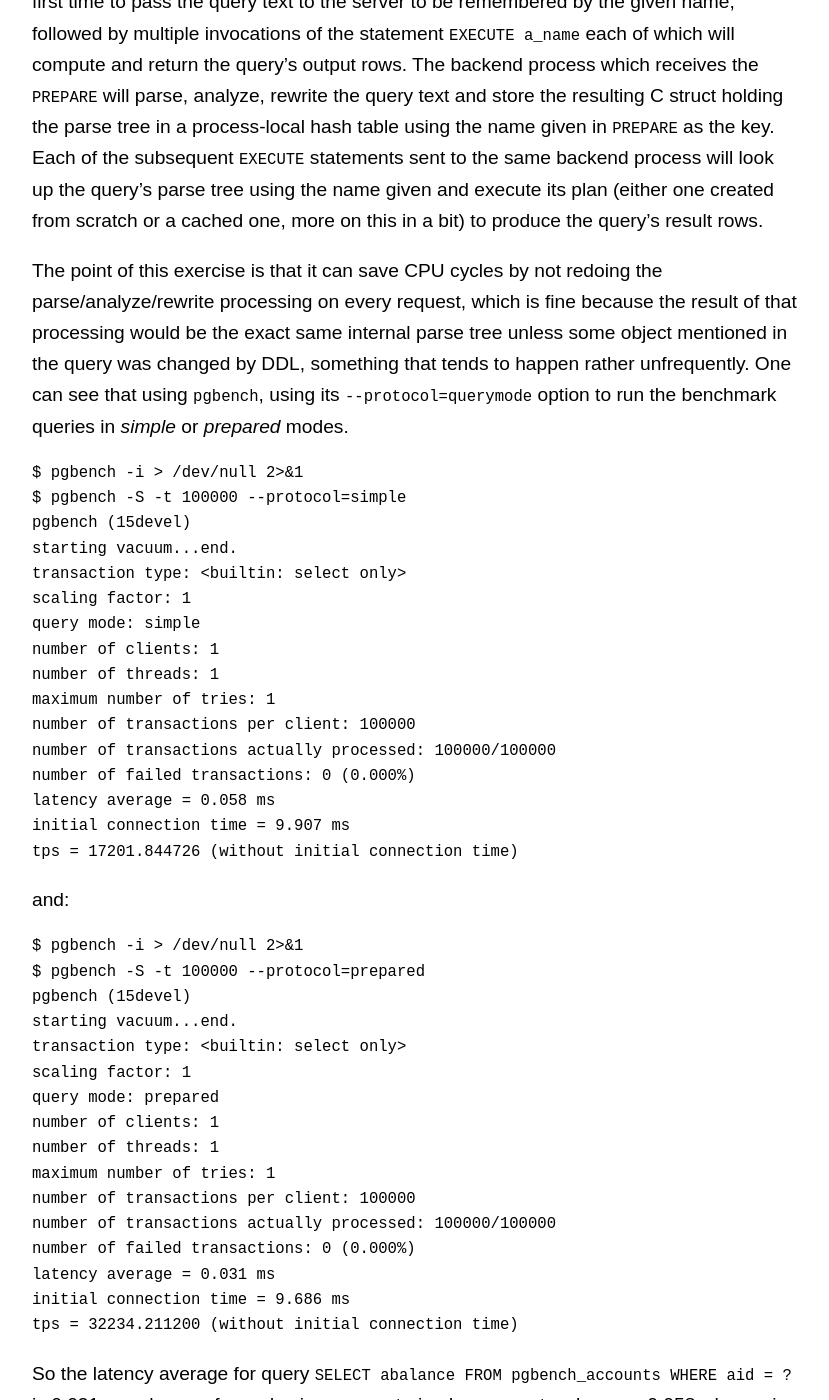
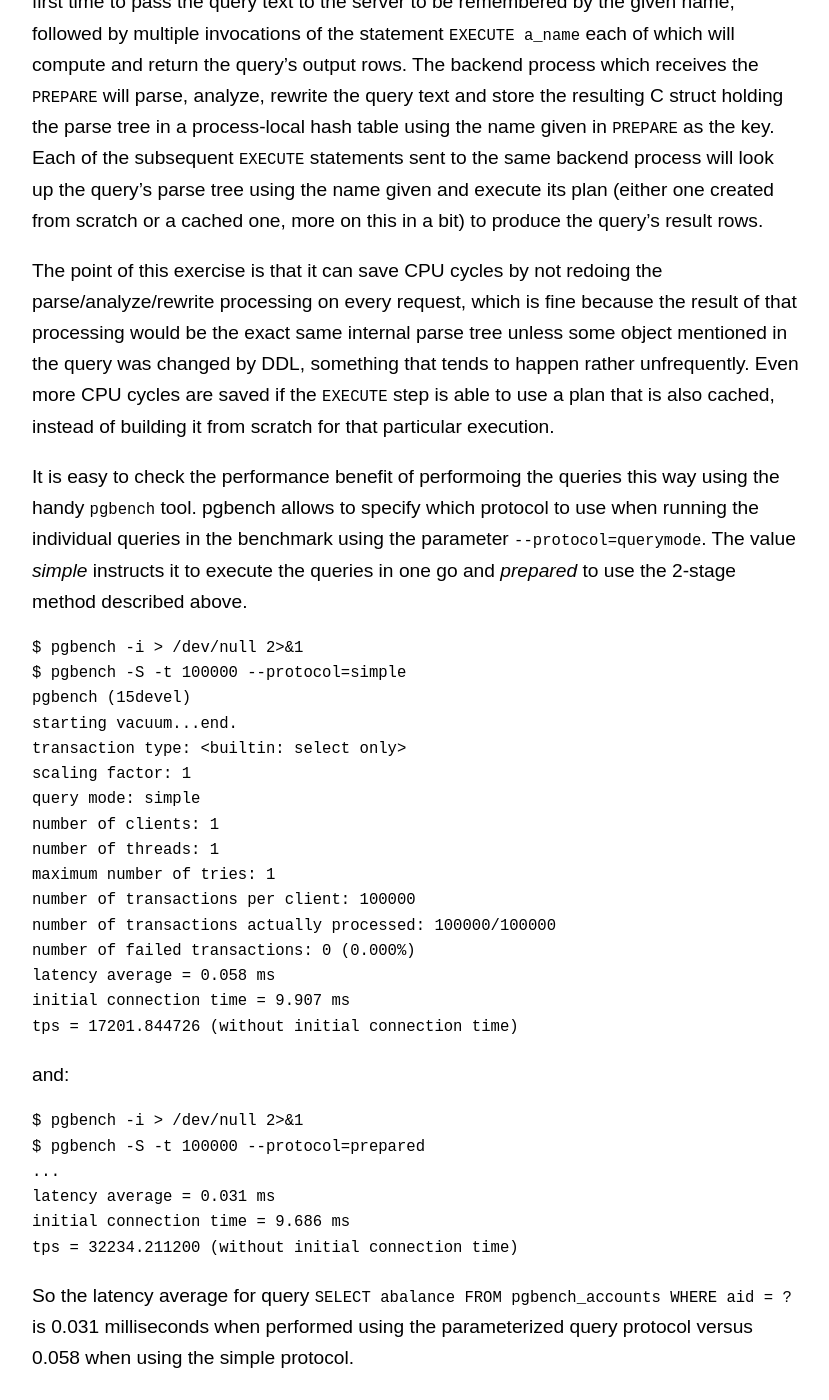
Before and after one commit to amitlan/website, a Jekyll site: the page built from _posts/2022-04-12-param-query-partition-woes.md, in a window 1280 px wide and 1400 px high, scrolled down 413 px. Shown: the whole window, without its empty margins (224-1053 px from the left). Built offline with Jekyll 4.4.1, drawn with Linux system fonts in a browser that asks for light colours; some of the changed text lies outside the part shown.

Commit message:
move text around

````diff
--- a/_posts/2022-04-12-param-query-partition-woes.md
+++ b/_posts/2022-04-12-param-query-partition-woes.md
@@ -27,8 +27,15 @@ The point of this exercise is that it can save CPU cycles by not redoing the
 parse/analyze/rewrite processing on every request, which is fine because the result
 of that processing would be the exact same internal parse tree unless some object
 mentioned in the query was changed by DDL, something that tends to happen rather
-unfrequently.  One can see that using `pgbench`, using its `--protocol=querymode`
-option to run the benchmark queries in *simple* or *prepared* modes.
+unfrequently.  Even more CPU cycles are saved if the `EXECUTE` step is able to use
+a plan that is also cached, instead of building it from scratch for that particular
+execution.
+
+It is easy to check the performance benefit of performoing the queries this way using
+the handy `pgbench` tool. pgbench allows to specify which protocol to use when running
+the individual queries in the benchmark using the parameter `--protocol=querymode`.
+The value *simple* instructs it to execute the queries in one go and *prepared* to
+use the 2-stage method described above.
 
 ```
 $ pgbench -i > /dev/null 2>&1
@@ -54,26 +61,16 @@ and:
 ```
 $ pgbench -i > /dev/null 2>&1
 $ pgbench -S -t 100000 --protocol=prepared
-pgbench (15devel)
-starting vacuum...end.
-transaction type: <builtin: select only>
-scaling factor: 1
-query mode: prepared
-number of clients: 1
-number of threads: 1
-maximum number of tries: 1
-number of transactions per client: 100000
-number of transactions actually processed: 100000/100000
-number of failed transactions: 0 (0.000%)
+...
 latency average = 0.031 ms
 initial connection time = 9.686 ms
 tps = 32234.211200 (without initial connection time)
 ```
 
-So the latency average for query `SELECT abalance FROM pgbench_accounts WHERE aid = ?` is 0.031 ms when performed using parameterized query protocol versus 0.058 when using simple protocol.
+So the latency average for query `SELECT abalance FROM pgbench_accounts WHERE aid = ?`
+is 0.031 milliseconds when performed using the parameterized query protocol versus 0.058
+when using the simple protocol.
 
-Even more CPU cycles are saved if the `EXECUTE` step is able to use a plan that is
-also cached, instead of building it from scratch for that particular execution.
 The decision of whether or not to use a cached plan is made by the plancache module
 present in the backend that is involved in the processing of the `EXECUTE` statement.
 The way it does that is by keeping track of and comparing the costs of two types of
````
